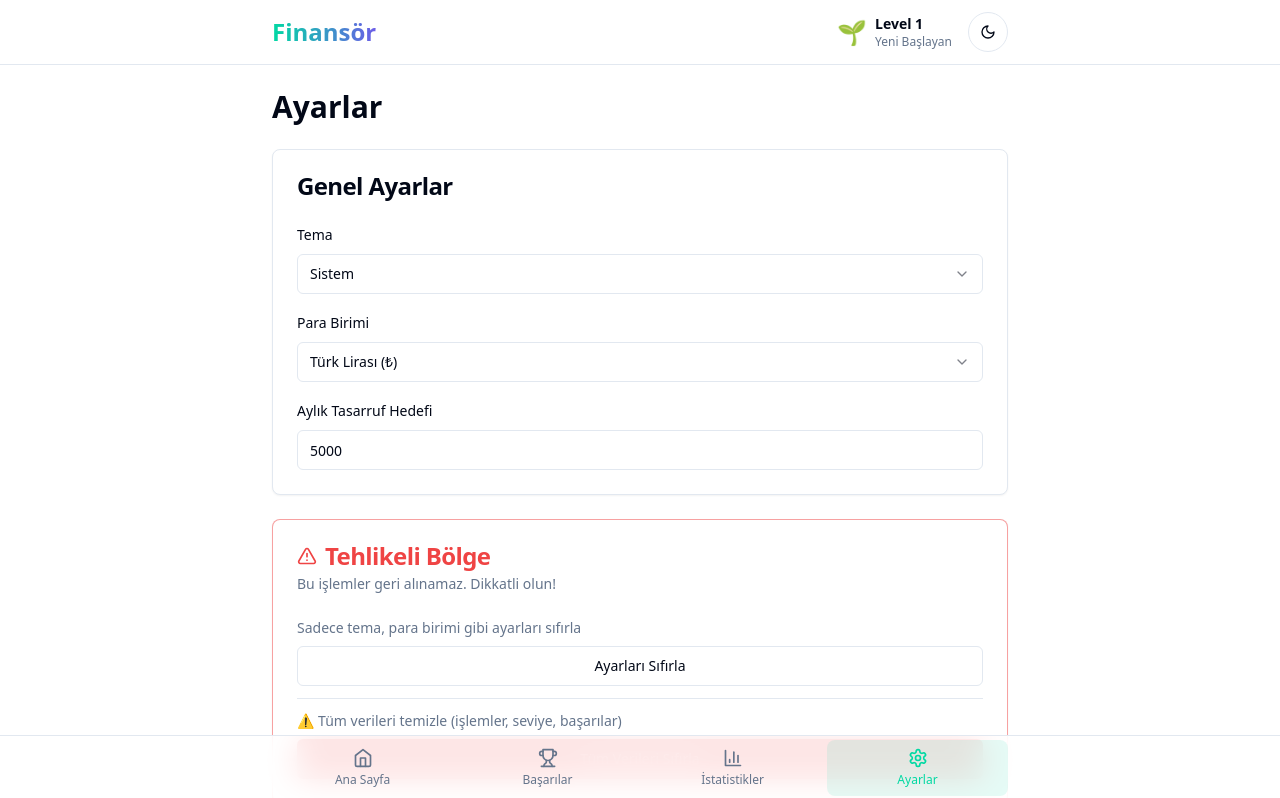
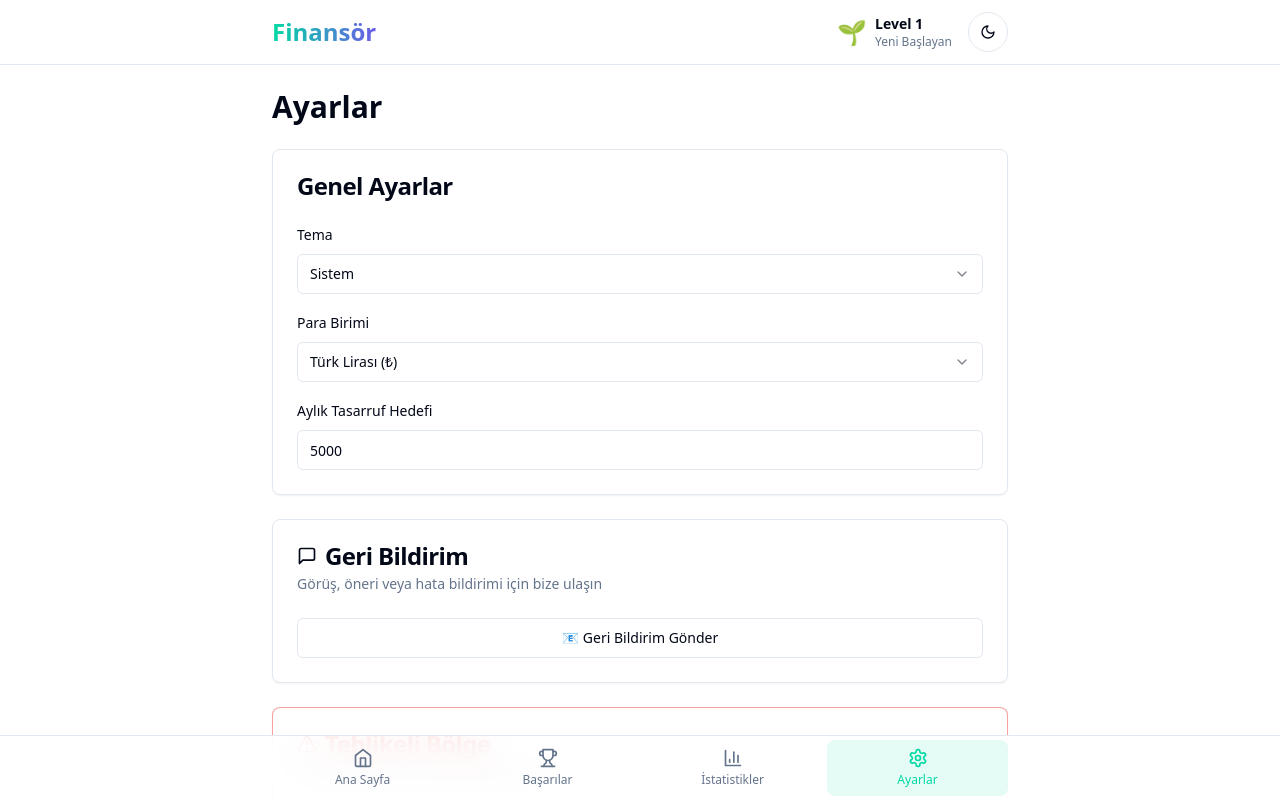
Before and after one commit to hasankemaldemirci/finansor, a React (Vite) app: page /settings in a window 1280 px wide. Shown: the top 798 px of the page. Built offline with nearby package versions, Linux system fonts and the light colour scheme.

Commit message:
feat: adds feedback field

```diff
--- a/src/features/settings/components/SettingsPanel.tsx
+++ b/src/features/settings/components/SettingsPanel.tsx
@@ -23,7 +23,7 @@ import { useTransactionStore } from '@/features/transactions/stores/transactionS
 import { useGamificationStore } from '@/features/gamification/stores/gamificationStore';
 import { Currency, Theme } from '@/shared/types/common.types';
 import { toast } from '@/shared/hooks/useToast';
-import { AlertTriangle } from 'lucide-react';
+import { AlertTriangle, MessageSquare } from 'lucide-react';
 
 export function SettingsPanel() {
   const {
@@ -73,6 +73,14 @@ export function SettingsPanel() {
     setTimeout(() => {
       window.location.reload();
     }, 1000);
+  };
+
+  const handleSendFeedback = () => {
+    const subject = encodeURIComponent('Finansör - Geri Bildirim');
+    const body = encodeURIComponent('Merhaba,\n\n[Mesajınızı buraya yazabilirsiniz]\n\n');
+    const mailtoLink = `mailto:hasankemal.demirci@gmail.com?subject=${subject}&body=${body}`;
+
+    window.location.href = mailtoLink;
   };
 
   return (
@@ -130,6 +138,28 @@ export function SettingsPanel() {
               step="100"
             />
           </div>
+        </CardContent>
+      </Card>
+
+      {/* Feedback Card */}
+      <Card>
+        <CardHeader>
+          <CardTitle className="flex items-center gap-2">
+            <MessageSquare className="h-5 w-5" />
+            Geri Bildirim
+          </CardTitle>
+          <CardDescription>
+            Görüş, öneri veya hata bildirimi için bize ulaşın
+          </CardDescription>
+        </CardHeader>
+        <CardContent>
+          <Button
+            onClick={handleSendFeedback}
+            variant="outline"
+            className="w-full"
+          >
+            📧 Geri Bildirim Gönder
+          </Button>
         </CardContent>
       </Card>
 
```
